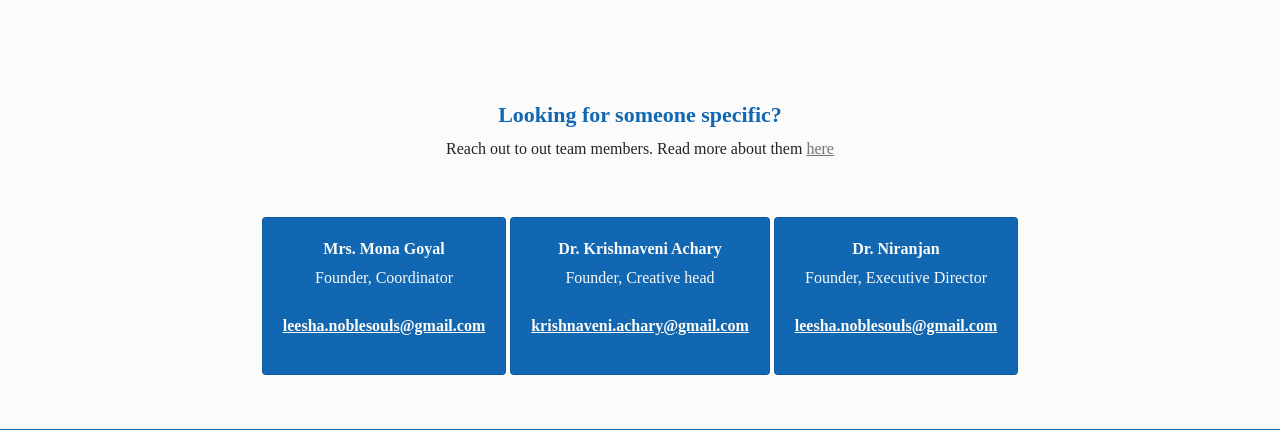
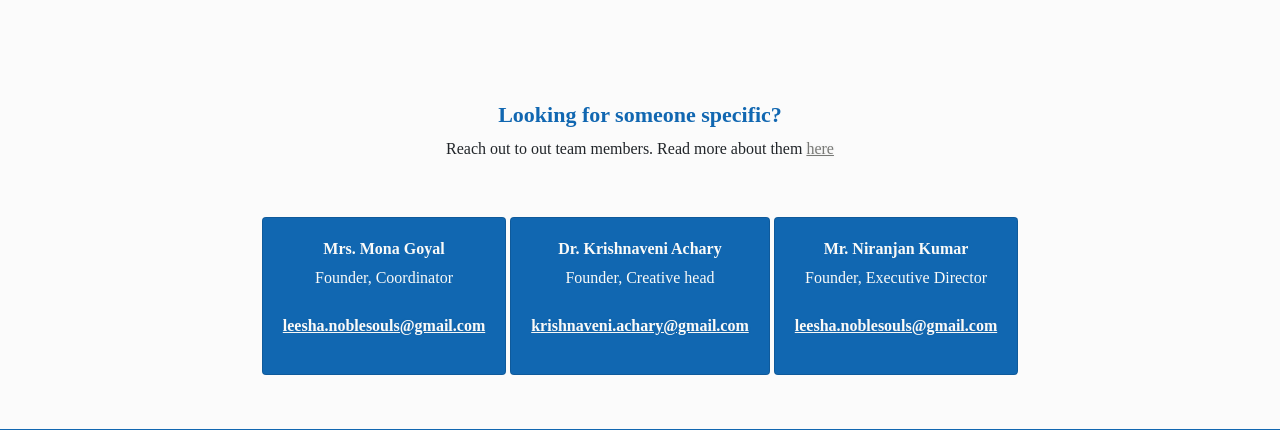
Before and after one commit to Leesha-Noble-Souls/ParentTrainingApp, a Django app: page /contact in a window 1280 px wide. Shown: the part 1187-1617 px from the top of the page. Run offline with Django 3.2, Linux system fonts and the light colour scheme; some libraries are stand-ins or nearby versions; some web fonts are replaced.

Commit message:
name update

```diff
--- a/templates/parentTraining/contact.html
+++ b/templates/parentTraining/contact.html
@@ -99,7 +99,7 @@
 
                 <div class="card" style="display: inline-block;">
                     <div class="card-body">
-                        <h6 class="card-title">Dr. Niranjan</h6>
+                        <h6 class="card-title">Mr. Niranjan Kumar</h6>
                         <p class="card-subtitle">Founder, Executive Director</p>
                         <br>
                         <p><b><a href="mailto:leesha.noblesouls@gmail.com" style="color: #fafaf8;">leesha.noblesouls@gmail.com</a></b></p>
--- a/templates/parentTraining/team.html
+++ b/templates/parentTraining/team.html
@@ -48,7 +48,7 @@
         <div class="row align-items-center">
             <div class="col-lg-7">
                 <div class="text-container">
-                    <h3>Dr. Niranjan Kumar</h3>
+                    <h3>Mr. Niranjan Kumar</h3>
 {#                    <h6>Founder, Executive Director</h6>#}
                     <p>
                         He is a 22 years experienced speech therapist with specialization in speech language
@@ -185,7 +185,7 @@
 
                 <div class="card" style="display: inline-block;">
                     <div class="card-body">
-                        <h6 class="card-title">Dr. Niranjan</h6>
+                        <h6 class="card-title">Mr. Niranjan Kumar</h6>
                         <p class="card-subtitle">Founder, Executive Director</p>
                         <br>
                         <p><b><a href="mailto:leesha.noblesouls@gmail.com" style="color: #fafaf8;">leesha.noblesouls@gmail.com</a></b></p>
```
